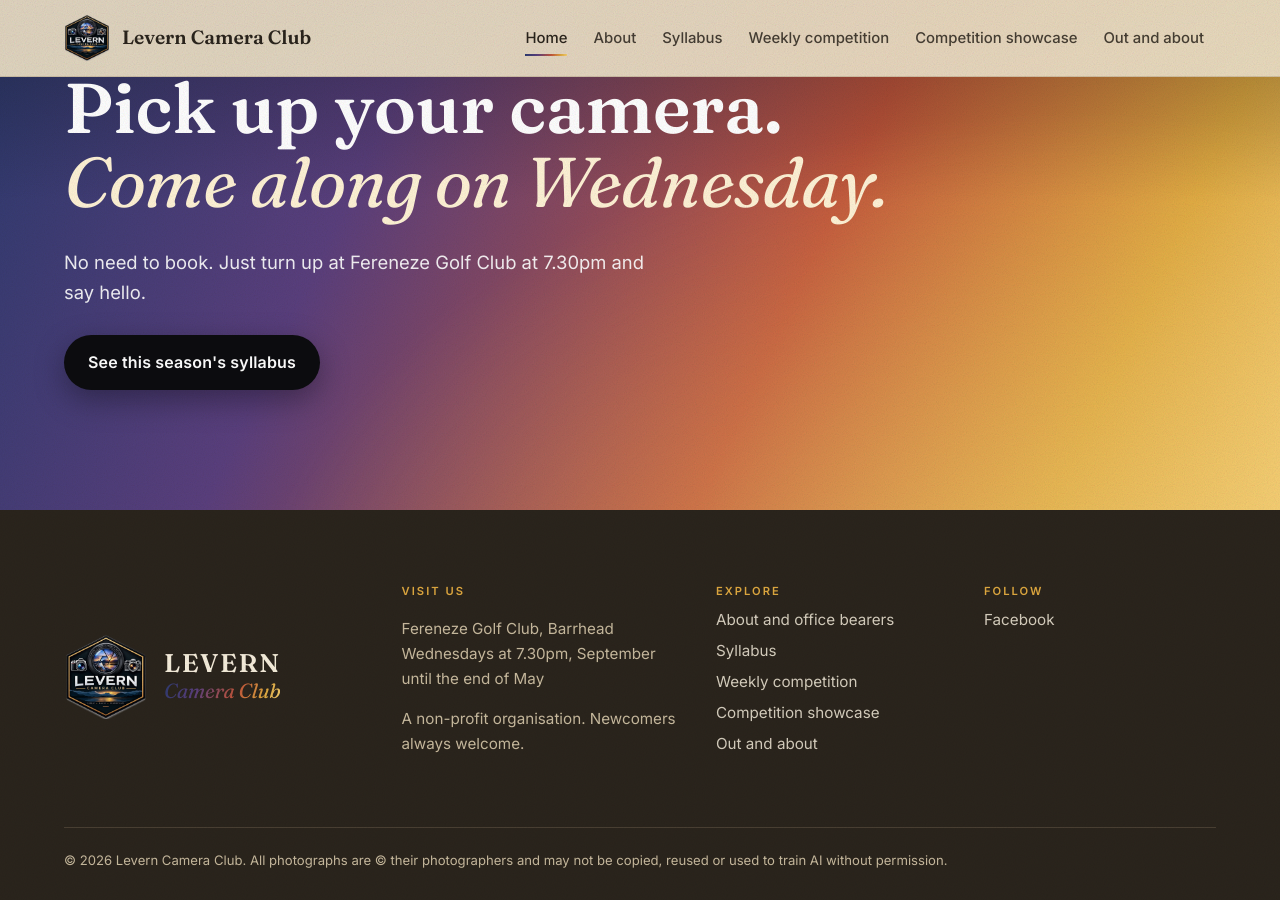
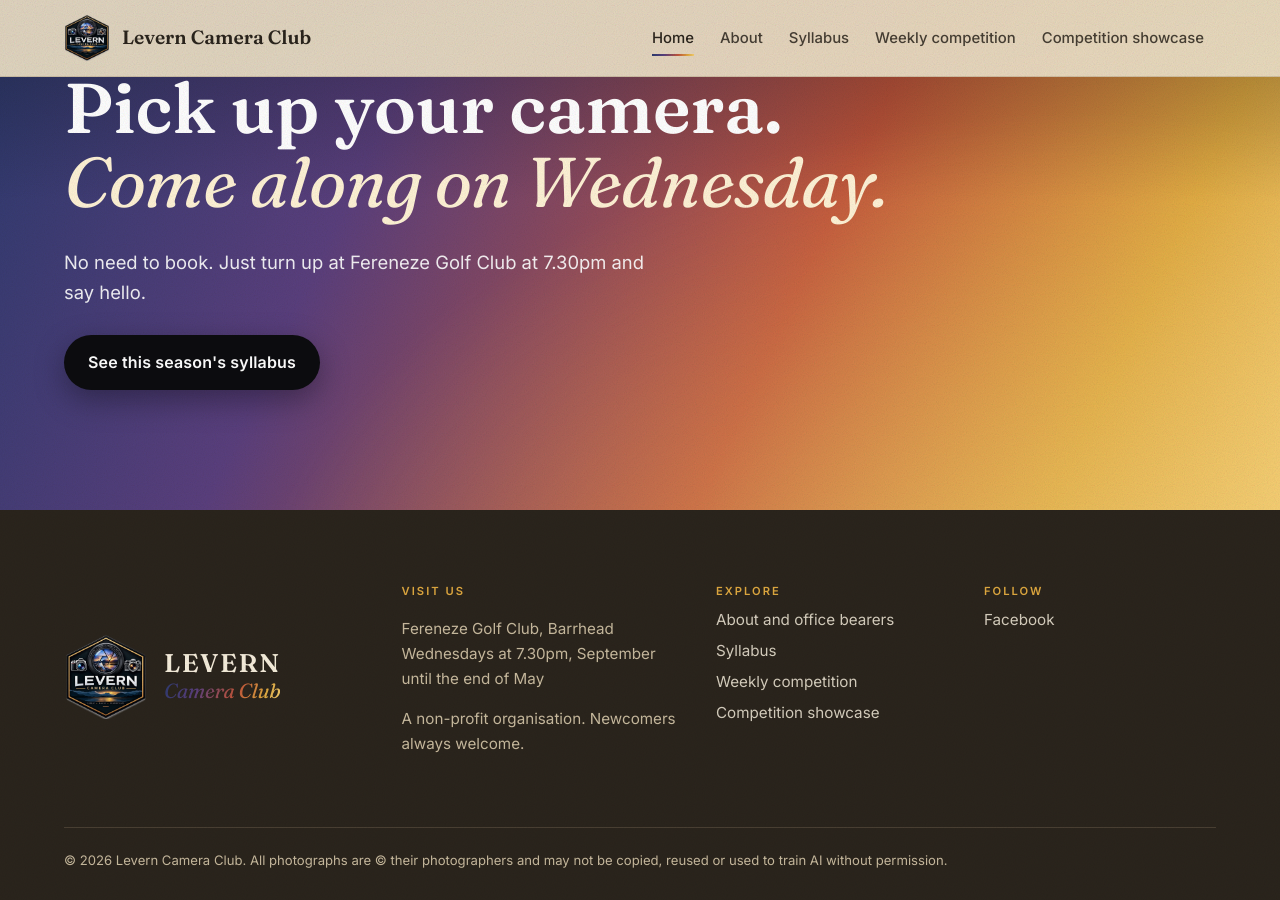
Before and after one commit to grantfitfuel/levern-camera-club, a Jekyll site: the page built from index.html, in a window 1280 px wide and 900 px high, scrolled down 2903 px. Built offline with Jekyll 4.4.1, drawn with Linux system fonts in a browser that asks for light colours.

Commit message:
Hide Out and about links until there are photos
Co-Authored-By: Claude Opus 5.5 <noreply@anthropic.com>
Claude-Session: https://claude.ai/code/session_012PBygZKZRm7fLhazHccoH4

```diff
--- a/_layouts/default.html
+++ b/_layouts/default.html
@@ -44,7 +44,7 @@
         <a href="{{ '/weekly-competition/' | relative_url }}" {% if here == '/weekly-competition/' %}aria-current="page"{% endif %}>Weekly competition</a>
         <a href="{{ '/results/' | relative_url }}" {% if here == '/results/' %}aria-current="page"{% endif %}>Competition showcase</a>
         {% if site.show_camera_corner %}<a href="{{ '/camera-corner/' | relative_url }}" {% if here contains '/camera-corner/' %}aria-current="page"{% endif %}>Camera Corner</a>{% endif %}
-        <a href="{{ '/out-and-about/' | relative_url }}" {% if here == '/out-and-about/' %}aria-current="page"{% endif %}>Out and about</a>
+        {% if site.data.candids.photos.size > 0 %}<a href="{{ '/out-and-about/' | relative_url }}" {% if here == '/out-and-about/' %}aria-current="page"{% endif %}>Out and about</a>{% endif %}
       </nav>
     </div>
   </header>
@@ -72,7 +72,7 @@
           <li><a href="{{ '/weekly-competition/' | relative_url }}">Weekly competition</a></li>
           <li><a href="{{ '/results/' | relative_url }}">Competition showcase</a></li>
           {% if site.show_camera_corner %}<li><a href="{{ '/camera-corner/' | relative_url }}">Camera Corner</a></li>{% endif %}
-          <li><a href="{{ '/out-and-about/' | relative_url }}">Out and about</a></li>
+          {% if site.data.candids.photos.size > 0 %}<li><a href="{{ '/out-and-about/' | relative_url }}">Out and about</a></li>{% endif %}
         </ul>
       </div>
       <div>
```
